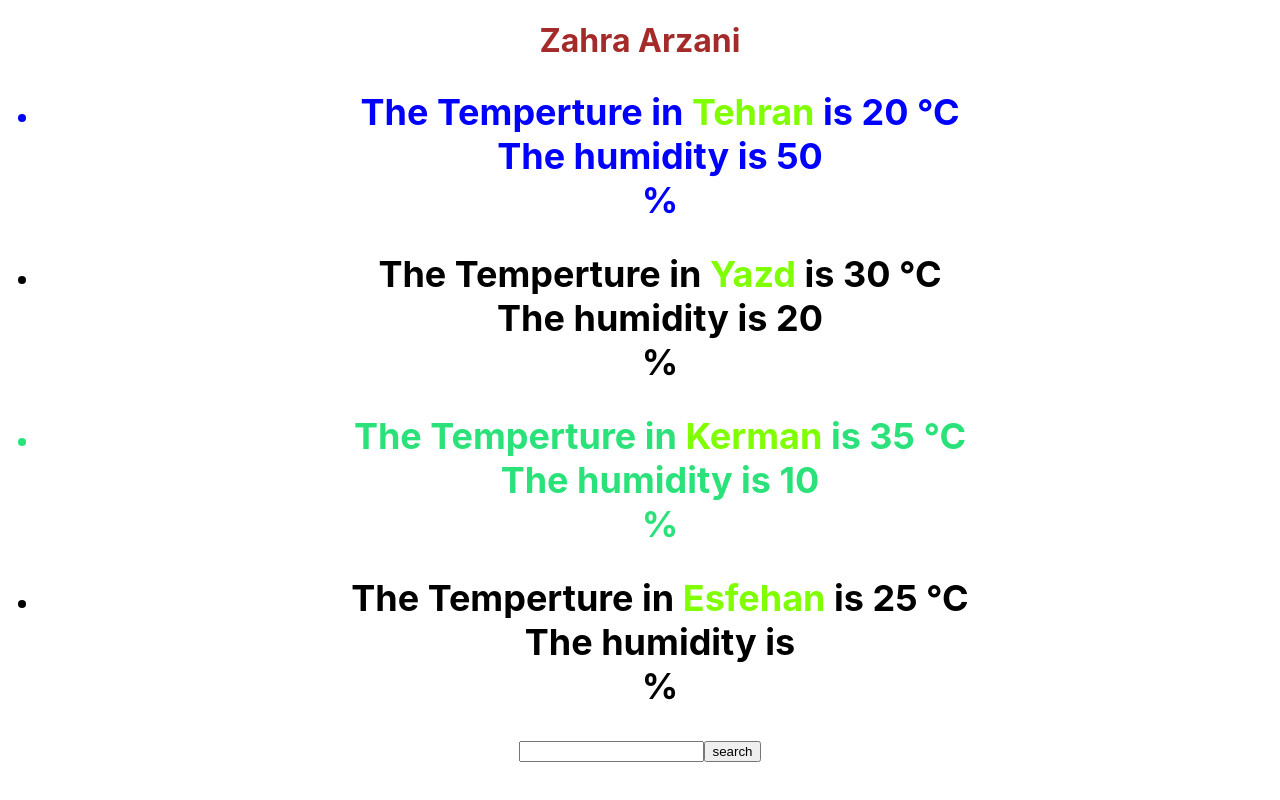
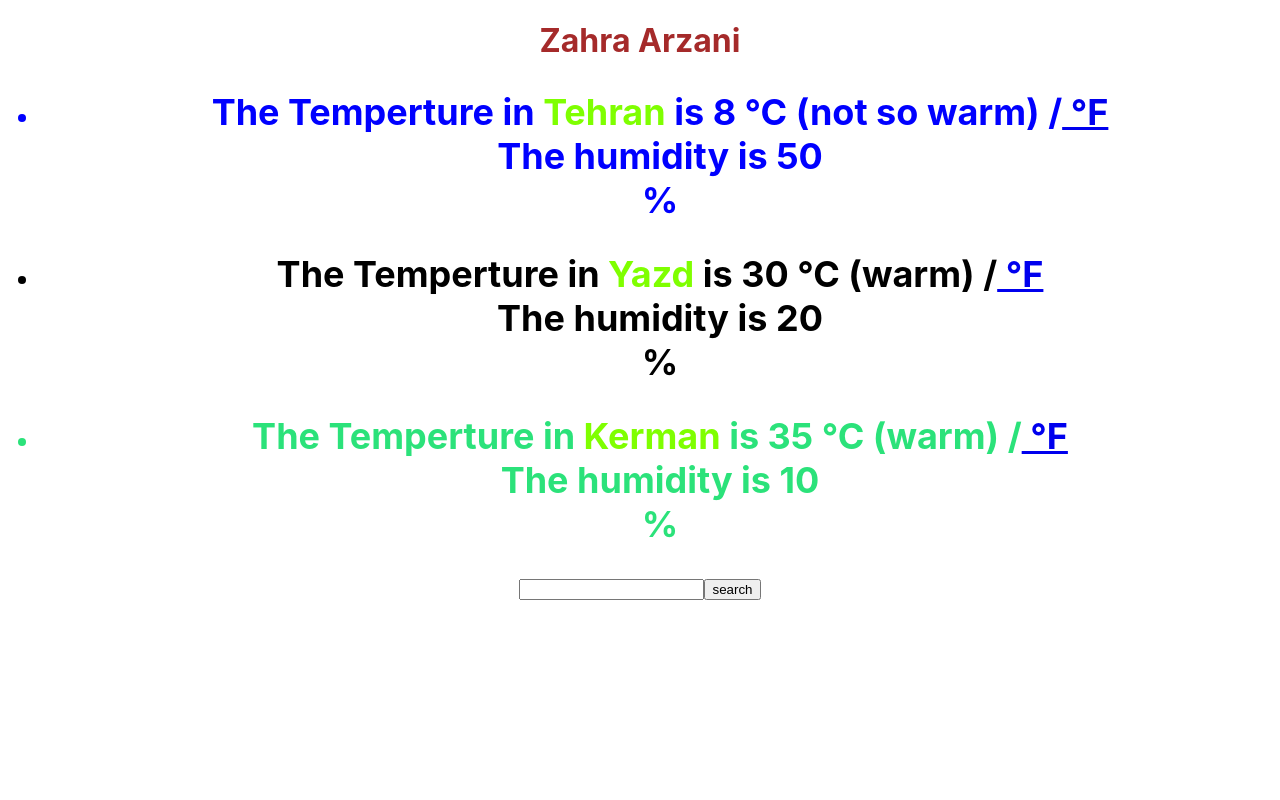
Before and after one commit to zarzani/my-app-reveiw, a React (Create React App) app: page / in a window 1280 px wide. Built offline with nearby package versions, Linux system fonts and the light colour scheme.

Commit message:
adding fahrenhait

```diff
--- a/src/App.js
+++ b/src/App.js
@@ -16,11 +16,10 @@ function App() {
 
       <h2>
         <ul>
-      < li className='city1'> <Weather City = "Tehran" value = {20} humidity ={50}/> </li>
-      <li className='city2'> <Weather  City = "Yazd" value = {30} humidity ={20}/></li>
-      <li className='city3'> <Weather City = "Kerman" value = {35}humidity ={10} /></li>
-      <li className='city4'>
-      <Weather City = "Esfehan" value = {25} /></li>
+      < li className='city1'> <Weather City = "Tehran" temperature = {8} humidity ={50}/> </li>
+      <li className='city2'> <Weather  City = "Yazd" temperature = {30} humidity ={20}/></li>
+      <li className='city3'> <Weather City = "Kerman" temperature = {35}humidity ={10} /></li>
+
       </ul>
        </h2>
 <h3> <Search/> </h3>
--- a/src/Weather.js
+++ b/src/Weather.js
@@ -2,11 +2,26 @@ import React from "react";
 import "./Weather.css";
 import Humidity from "./Humidity";
 export default function Weather (props) {
-    return (
+    function showFahrenhait (event){
+        event.preventDefault();
+        let temperature = (props.temperature * 9) / 5 + 32;
+    alert (`The temperature in fahrenhait is ${temperature} °F`);
+    }
+    if (props.temperature >= 20) {
+         return (
         <div className="Temperature">
-            <h2> The Temperture in <span className="City"> {props.City}</span> is {props.value} °C
-            < Humidity value ={props.humidity}/>%
+            <h2> The Temperture in <span className="City"> {props.City}</span> is {props.temperature} °C  (warm) /<a href="/" onClick={showFahrenhait} > °F </a>
+             < Humidity value ={props.humidity}/>%
             </h2>
         </div>
-    );
+    );}
+    else {
+        return (
+            <h2> The Temperture in <span className="City"> {props.City}</span> is {props.temperature} °C  (not so warm) /<a href="/" onClick={showFahrenhait} > °F </a>
+             < Humidity value ={props.humidity}/>%
+            </h2>
+        );
+    }
+
+
 }
```
